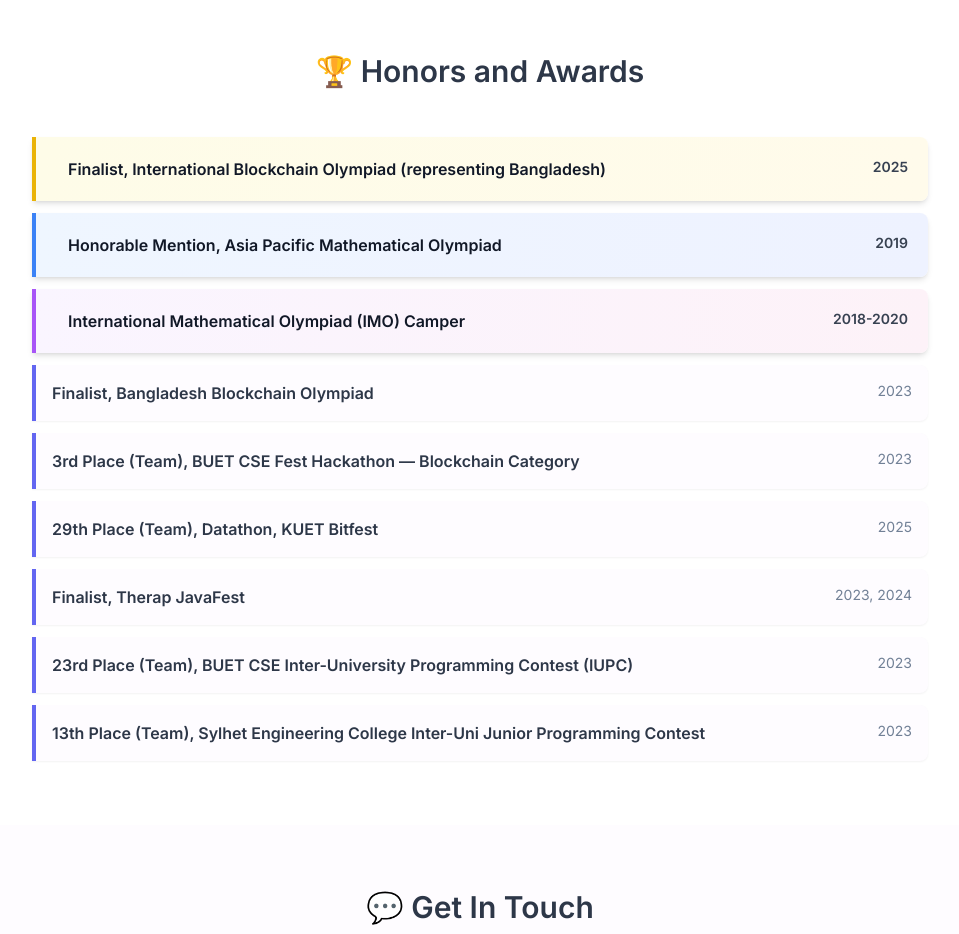
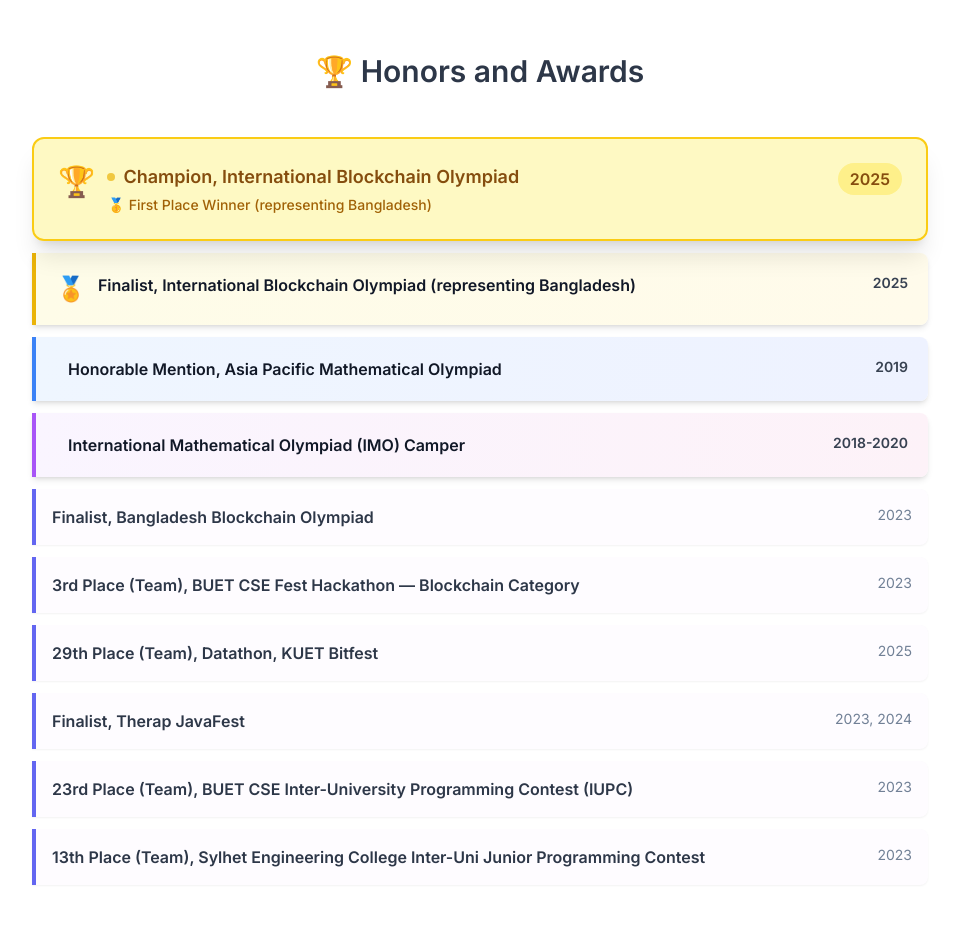
Before and after one commit to chottosid/chottosid.github.io, a Next.js app: page / in a window 1280 px wide. Shown: the part 3660-4594 px from the top of the page, without its empty margins (160-1119 px from the left). Built offline with nearby package versions, Linux system fonts and the light colour scheme.

Commit message:
smal cng

```diff
--- a/app/page.js
+++ b/app/page.js
@@ -434,11 +434,30 @@ export default function Home() {
             🏆 Honors and Awards
           </h2>
           <div className="space-y-3 max-w-4xl mx-auto">
+            {/* Champion Achievement - Most Prominent */}
+            <div className="bg-gradient-to-r from-yellow-100 via-gold-50 to-yellow-100 border-2 border-yellow-400 p-6 rounded-xl shadow-xl hover:shadow-2xl transition-all duration-300 transform hover:-translate-y-1">
+              <div className="flex justify-between items-start flex-wrap gap-2">
+                <div className="flex items-start gap-3">
+                  <span className="text-3xl">🏆</span>
+                  <div>
+                    <h3 className="text-lg font-bold text-yellow-800 flex items-center gap-2">
+                      <span className="inline-block w-2 h-2 bg-yellow-500 rounded-full animate-pulse"></span>
+                      Champion, International Blockchain Olympiad
+                    </h3>
+                    <p className="text-sm text-yellow-700 font-medium mt-1">🥇 First Place Winner (representing Bangladesh)</p>
+                  </div>
+                </div>
+                <span className="text-yellow-800 font-bold text-base bg-yellow-200 px-3 py-1 rounded-full">
+                  2025
+                </span>
+              </div>
+            </div>
+
             {/* Top 3 Highlighted Awards */}
             <div className="bg-gradient-to-r from-yellow-50 to-amber-50 border-l-4 border-yellow-500 p-5 rounded-r-lg shadow-md hover:shadow-lg transition-shadow">
               <div className="flex justify-between items-start flex-wrap gap-2">
                 <div className="flex items-start gap-3">
-                  <span className="text-2xl"></span>
+                  <span className="text-2xl">🏅</span>
                   <div>
                     <h3 className="text-base font-bold text-gray-900">
                       Finalist, International Blockchain Olympiad (representing
```
